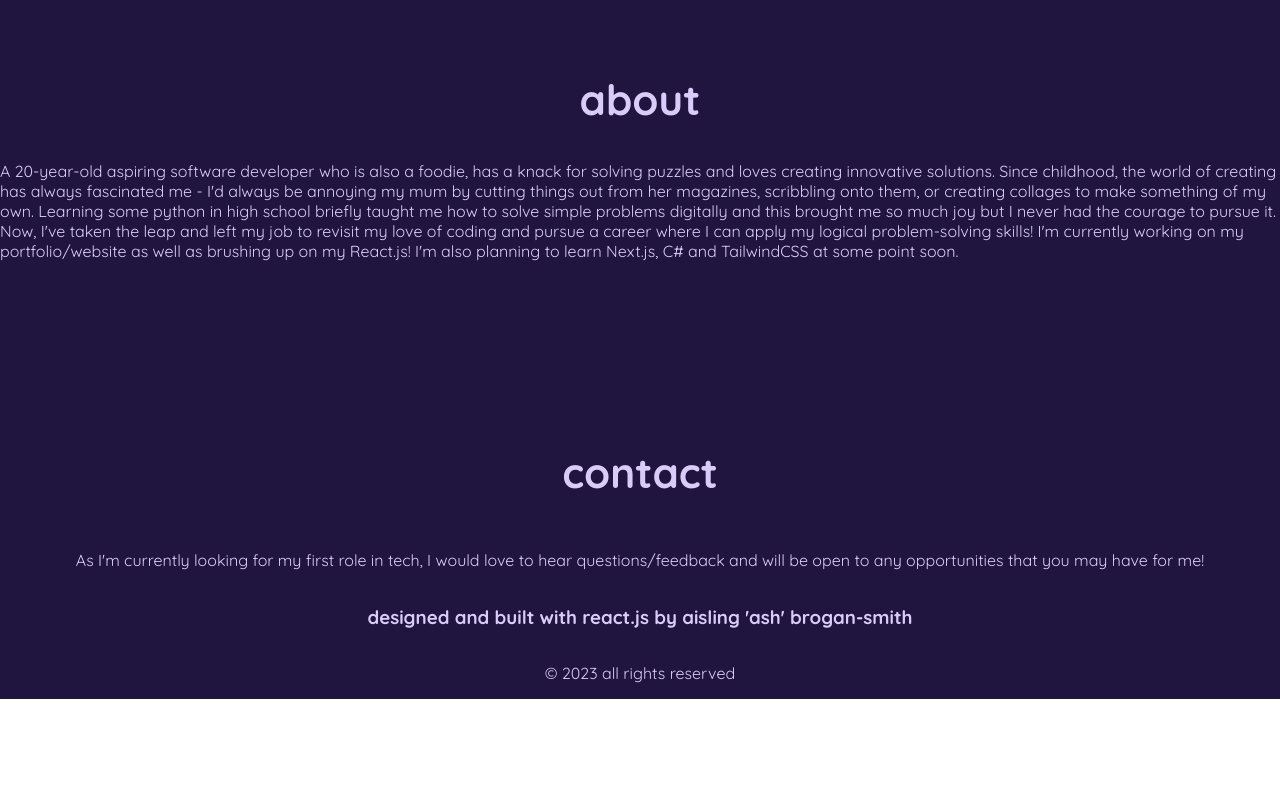
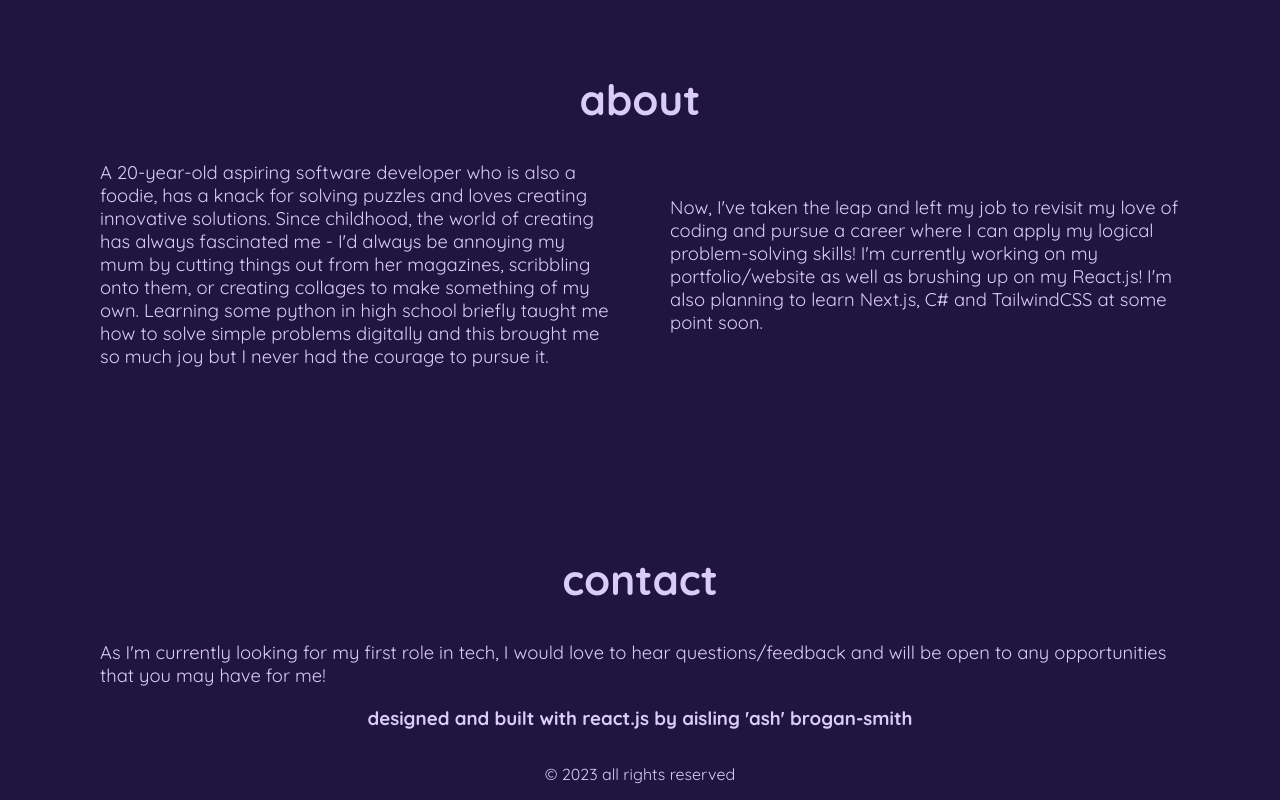
Before and after one commit to ashwantspizza/mywebsite, a React (Create React App) app in the folder ash-website/: page / in a window 1280 px wide. Shown: the part 1995-2795 px from the top of the page. Before the commit the page ends 2694 px from the top, so only its background shows below. Built offline with nearby package versions, Linux system fonts and the light colour scheme.

Commit message:
about section almost finished

```diff
--- a/ash-website/src/components/LandingPage.css
+++ b/ash-website/src/components/LandingPage.css
@@ -215,6 +215,38 @@
   font-size: 1.75rem;
 }
 
+.about-desc {
+  display: flex;
+  flex-direction: row;
+  align-items: center;
+  justify-content: flex-start;
+  margin-left: 100px;
+  margin-right: 100px;
+  font-size: 1.15rem;
+}
+
+.about-desc-1 {
+  display: flex;
+  flex-direction: column;
+  align-items: center;
+  justify-content: flex-start;
+  height: 100%;
+  width: 100%;
+  margin-right: 30px;
+  font-size: 1.15rem;
+}
+
+.about-desc-2 {
+  display: flex;
+  flex-direction: column;
+  align-items: center;
+  justify-content: flex-start;
+  height: 100%;
+  width: 100%;
+  margin-left: 30px;
+  font-size: 1.15rem;
+}
+
 .contact-section {
   display: flex;
   flex-direction: column;
@@ -232,6 +264,16 @@
   font-size: 1.75rem;
 }
 
+.contact-desc {
+  display: flex;
+  flex-direction: column;
+  align-items: center;
+  justify-content: flex-start;
+  margin-left: 100px;
+  margin-right: 100px;
+  font-size: 1.15rem;
+}
+
 .footer {
   display: flex;
   flex-direction: column;
--- a/ash-website/src/components/LandingPage.js
+++ b/ash-website/src/components/LandingPage.js
@@ -104,7 +104,7 @@ I'm currently working on my portfolio/website as well as brushing up on my React
 
         <div className="contact-section">
     <div className="contact-title-text"> <h2>contact</h2> </div>
-    <div className="contact-desc"> <p>As I'm currently looking for my first role in tech, I would love to hear questions/feedback and will be open to any opportunities that you may have for me!</p></div>
+    <div className="contact-desc"> As I'm currently looking for my first role in tech, I would love to hear questions/feedback and will be open to any opportunities that you may have for me!</div>
     </div>
 
         </section>
```
